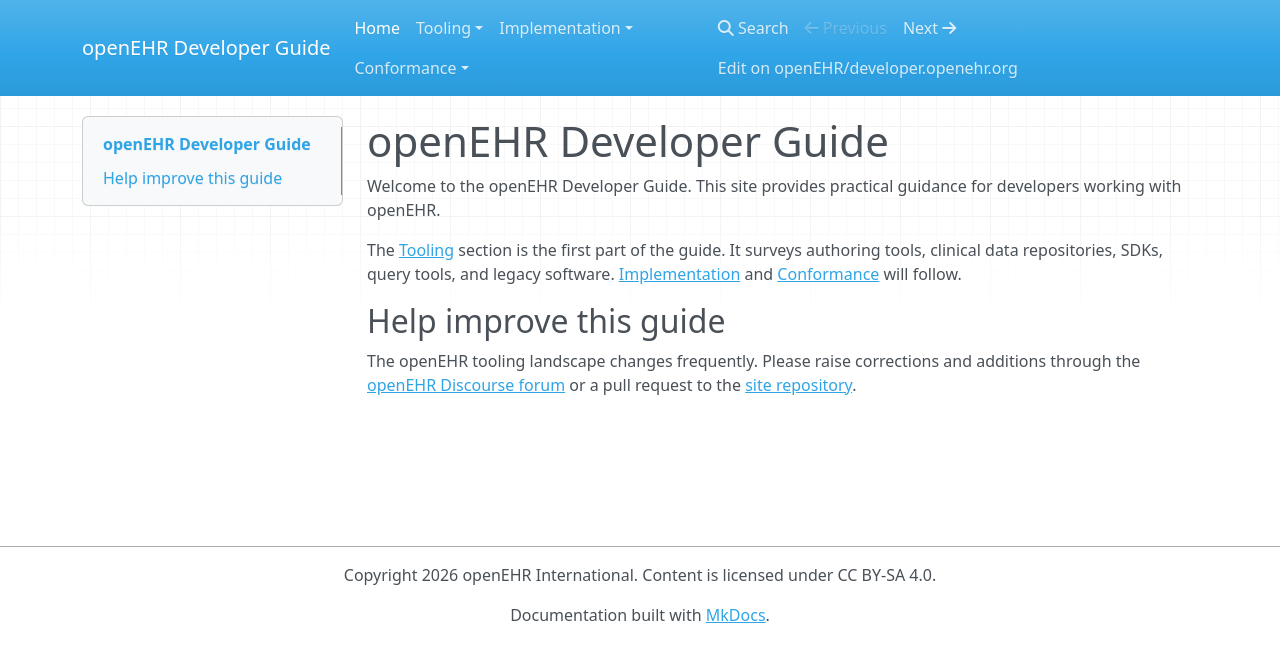
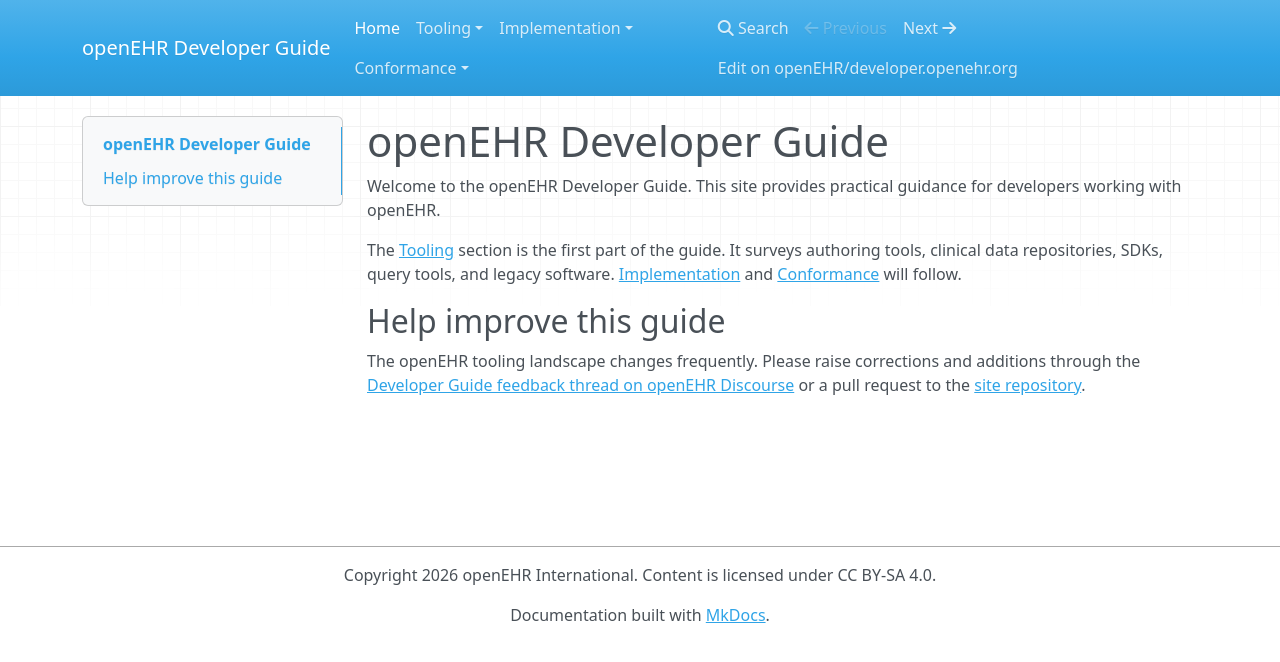
Before and after one commit to openEHR/developer.openehr.org, an MkDocs documentation site: the page built from docs/index.md, in a window 1280 px wide. Shown: the top 662 px of the page. Built offline with MkDocs 1.6.1, drawn with Linux system fonts in a browser that asks for light colours; nearby versions of some CDN libraries.

Commit message:
docs: link developer guide feedback thread

```diff
--- a/docs/index.md
+++ b/docs/index.md
@@ -6,4 +6,4 @@ The [Tooling](tooling/index.md) section is the first part of the guide. It surve
 
 ## Help improve this guide
 
-The openEHR tooling landscape changes frequently. Please raise corrections and additions through the [openEHR Discourse forum](https://discourse.openehr.org/) or a pull request to the [site repository](https://github.com/openEHR/developer.openehr.org).
+The openEHR tooling landscape changes frequently. Please raise corrections and additions through the [Developer Guide feedback thread on openEHR Discourse](https://discourse.openehr.org/t/developer-openehr-org-new-developer-guides-site-trial/17215) or a pull request to the [site repository](https://github.com/openEHR/developer.openehr.org).
```
